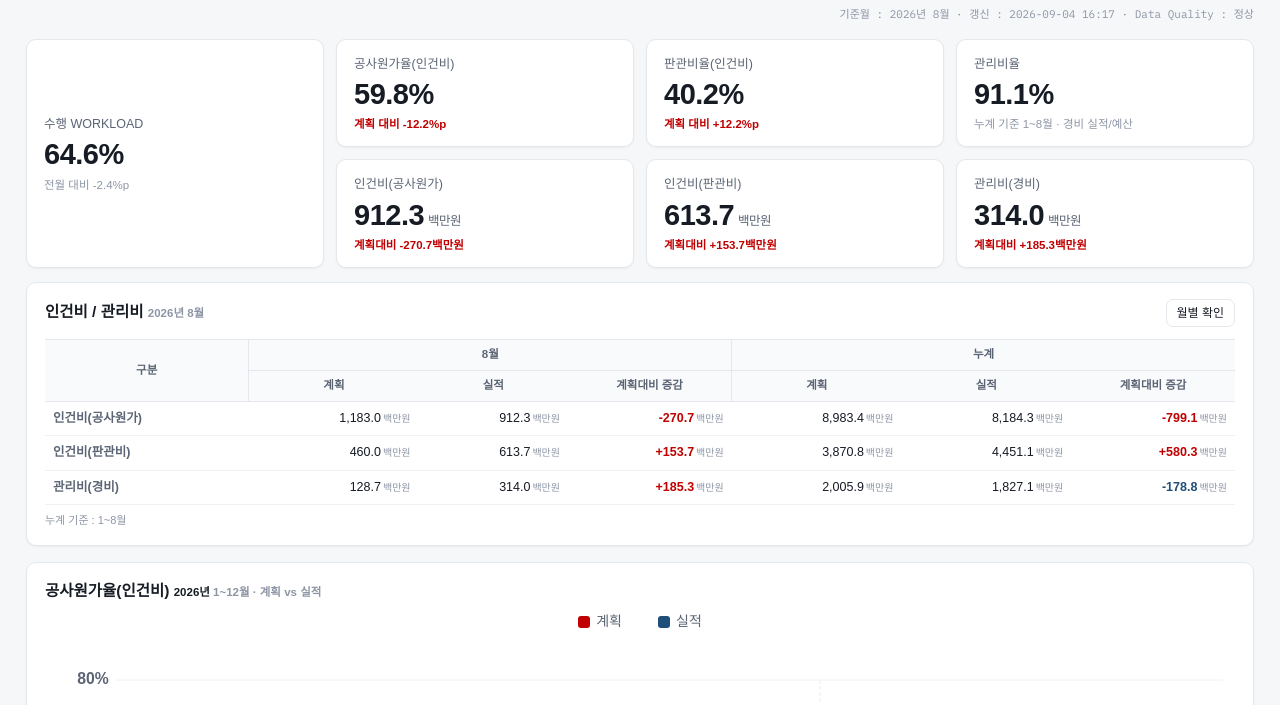
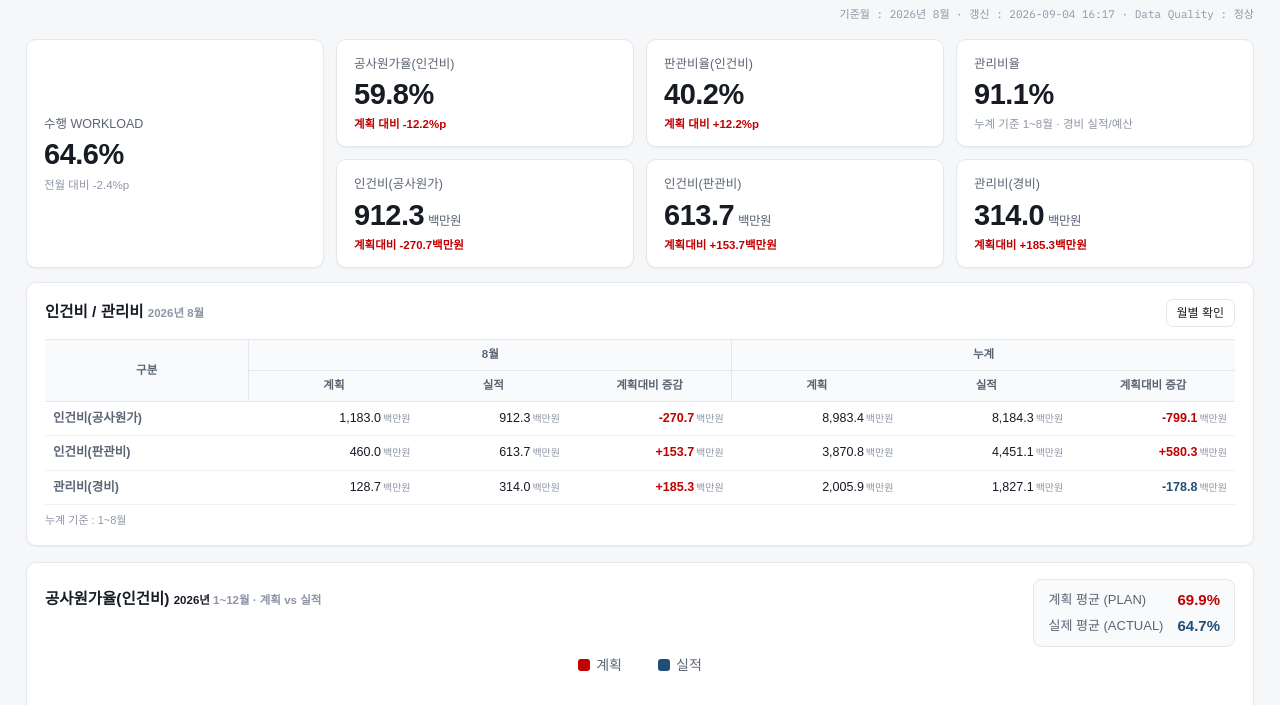
Before and after one commit to ljwk2002-creator/engineering-dashboard, a plain HTML site: page index.html in a window 1280 px wide. Shown: the part 95-800 px from the top of the page. Drawn offline with Linux system fonts and the light colour scheme; a web font is replaced by a local one.

Commit message:
공사원가율·Workload 트렌드 우측 상단 PLAN/ACTUAL 평균 표 추가 (1월~조회월)
Co-Authored-By: Claude Fable 5 <noreply@anthropic.com>

```diff
--- a/index.html
+++ b/index.html
@@ -192,6 +192,12 @@ table.fin td.miss{color:var(--ink3); font-size:11.5px}
 .fin-note{font-size:11px; color:var(--ink3); margin-top:7px}
 .ovmark{color:var(--warn); font-weight:700}
 .u2{font-size:10px; color:var(--ink3); margin-left:2px; font-weight:400}
+/* 우측 상단 평균 표 (PLAN/ACTUAL) */
+.avg-box{display:grid; grid-template-columns:auto auto; gap:3px 14px; align-items:center;
+  font-size:13px; border:1px solid var(--line); border-radius:8px;
+  padding:8px 14px; background:var(--panel2)}
+.avg-box .k{color:var(--ink2); white-space:nowrap}
+.avg-box .v{font-weight:700; text-align:right; font-size:15px}
 /* ============ charts ============ */
 .chart{position:relative}
 .chart svg{display:block; width:100%; height:auto}
@@ -1204,9 +1210,19 @@ function renderDash(v){
     <button class="btn sm hide-print" onclick="App.openFinModal()">월별 확인</button></div>`;
   html+=finTableHTML(fs)+`</section>`;
 
+  /* 우측 상단 평균 표: 해당 연도 1월 ~ 조회월 단순 평균 */
+  const avg=list=>{ const v=list.filter(x=>x!=null);
+    return v.length? v.reduce((s,x)=>s+x,0)/v.length : null; };
+  const avgBox=(pv,av,pTip,aTip)=>`<div class="avg-box num" title="${y}년 1~${m}월 평균">
+    <span class="k">계획 평균 (PLAN)</span>
+    <span class="v" style="color:var(--v-red)"${pTip?` title="${pTip}"`:""}>${pv==null?"-":pv.toFixed(1)+"%"}</span>
+    <span class="k">실제 평균 (ACTUAL)</span>
+    <span class="v" style="color:${CAT_COLORS["수행"]}"${aTip?` title="${aTip}"`:""}>${av==null?"-":av.toFixed(1)+"%"}</span></div>`;
+
   /* Row 2: 공사원가율(인건비) — Full Width, 1~12월 */
   html+=`<div class="section-gap"></div>`;
-  html+=`<section class="panel"><div class="sec-h"><h2>공사원가율(인건비) <span class="sub"><b style="color:var(--ink)">${y}년</b> 1~12월 · 계획 vs 실적</span></h2></div>`;
+  html+=`<section class="panel"><div class="sec-h"><h2>공사원가율(인건비) <span class="sub"><b style="color:var(--ink)">${y}년</b> 1~12월 · 계획 vs 실적</span></h2>
+    ${avgBox(avg(rs.plan.slice(0,m)), avg(rs.actual.slice(0,m)))}</div>`;
   html+=`<div class="legend center sp lg2"><span class="it"><span class="sw" style="background:var(--v-red)"></span>계획</span>
     <span class="it"><span class="sw" style="background:${CAT_COLORS["수행"]}"></span>실적</span></div>`;
   /* Data Label: 계획 위 / 실적 아래, 실적>계획이면 반대 */
@@ -1333,8 +1349,26 @@ function renderDash(v){
 
   /* trend */
   const yearMonths=periods().filter(p=>p.y===y);
+  /* 수행율 평균 (1월~조회월, 선택 주체 기준). 원본 Excel에 Workload 계획이
+     없어 계획 평균은 표시하지 않는다(추정 금지). */
+  let perfAvg=null;
+  {
+    const vals=[];
+    yearMonths.filter(p=>p.m<=m).forEach(p=>{
+      const tb=teamTable(S.months[p.key],"전체","기본순서");
+      let v=null;
+      if(!S.trendSel || S.trendSel===TOTAL_LABEL)
+        v=tb.division["수행"]?tb.division["수행"].pct:null;
+      else{ const row=tb.teams.find(x=>x.name===S.trendSel);
+        v=row? (row.pct["수행"]||0) : null; }
+      if(v!=null) vals.push(v);
+    });
+    if(vals.length) perfAvg=vals.reduce((s,x)=>s+x,0)/vals.length;
+  }
   html+=`<div class="section-gap"></div><section class="panel"><div class="sec-h">
-    <h2>월별 Workload 트렌드 <span class="sub">${y}년</span></h2></div>`;
+    <h2>월별 Workload 트렌드 <span class="sub">${y}년</span></h2>
+    ${avgBox(null, perfAvg, "Workload 계획 데이터 없음",
+      (S.trendSel||TOTAL_LABEL)+" 수행율 평균")}</div>`;
   if(yearMonths.length>=2){
     /* 수행율(좌축) / 지원율·견적율(우축)을 하나의 그래프에.
        기본은 '전체', 팀 선택 시 해당 팀의 Trend (일반율 제외) */
```
